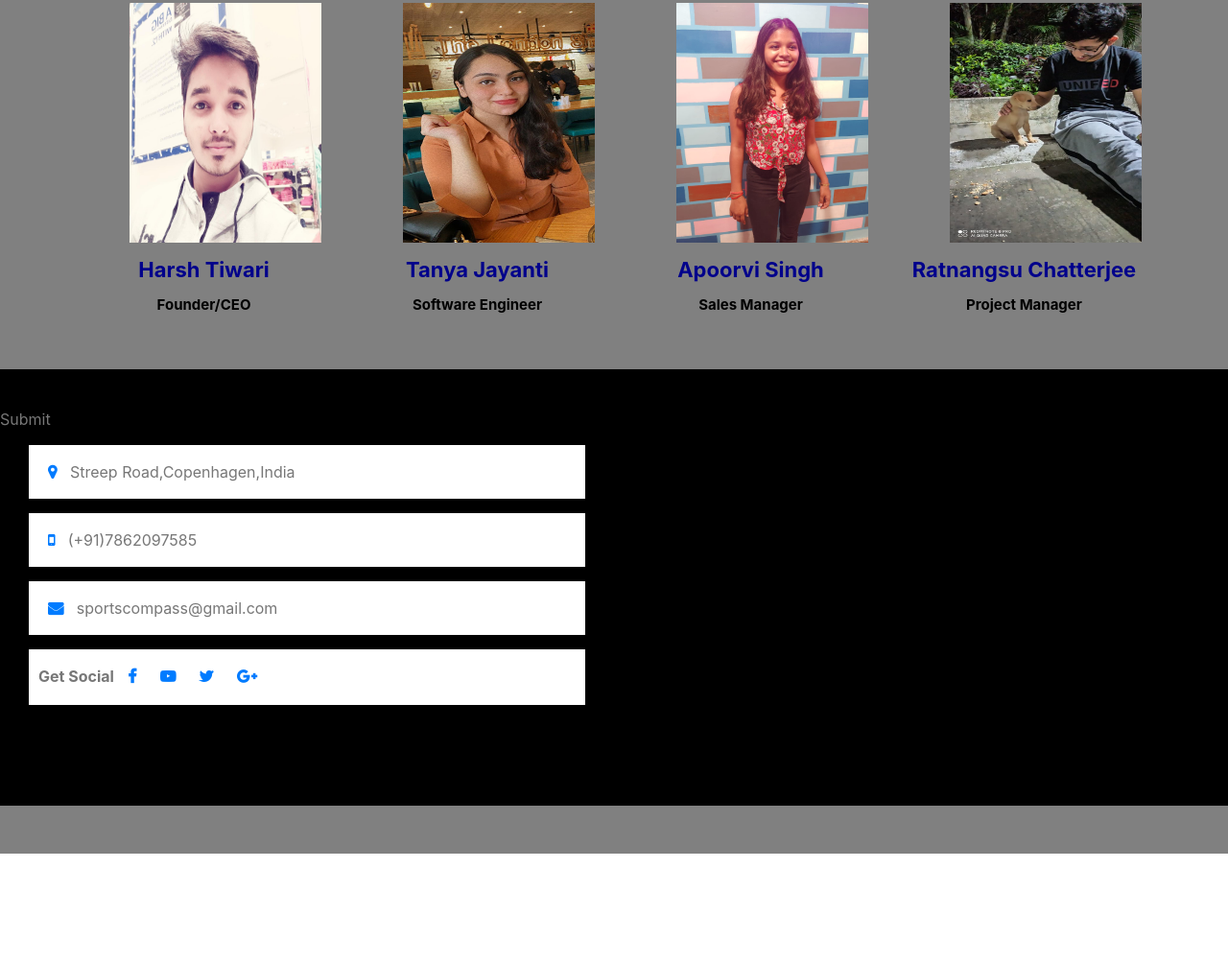
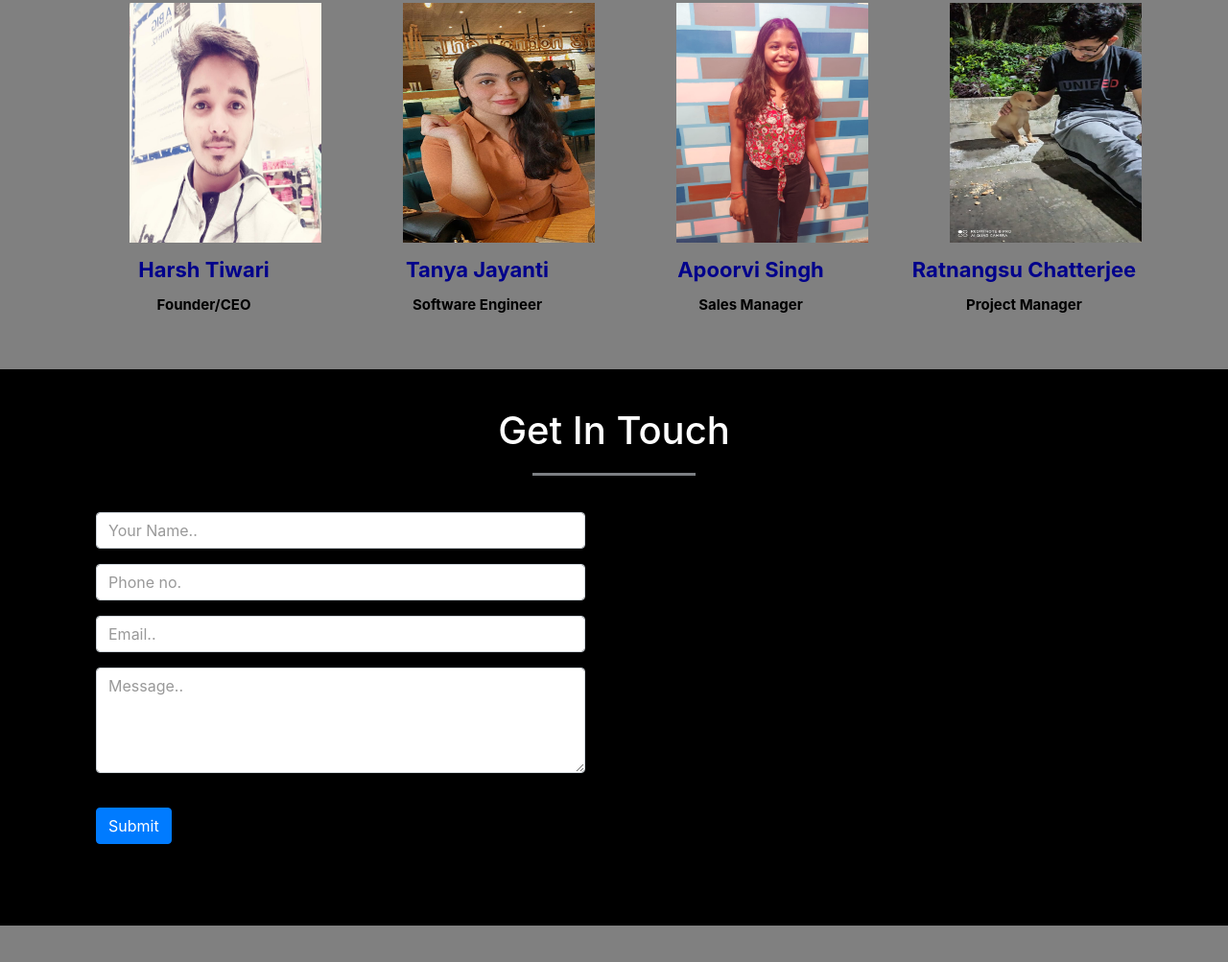
Before and after one commit to harsh1480/harsh.github.io, a plain HTML site: page index.html in a window 1280 px wide. Shown: the part 4934-5937 px from the top of the page at 96% size. Before the commit the page ends 5824 px from the top, so only its background shows below. Drawn offline with nearby package versions, Linux system fonts and the light colour scheme.

Commit message:
Update index.html

```diff
--- a/index.html
+++ b/index.html
@@ -1025,32 +1025,23 @@ We hope you enjoy our products as much as we enjoy offering them to you. If you
 <!------COntact------------>
 <section id="contact">
 
-	   Submit</button>
+	<div class="container">
+		<h1>Get In Touch</h1>
+		<div class="row">
+			<div class="col-md-6">
+				<form class="contact-form">
+				<div class="form-group">
+				<input type="text" class="form-control" placeholder="Your Name..">
+				</div>
+				<div class="form-group">
+				<input type="number" class="form-control" placeholder="Phone no.">
+				</div>
+				<div class="form-group">
+				<input type="email" class="form-control" placeholder="Email..">
+				</div>
+				<div class="form-group">
+				<textarea class="form-control" rows="4" placeholder="Message.."></textarea>
+				</div>
+
+				<button type="submit" class="btn btn-primary">Submit</button>
 				</form>
-			</div>
-			<div class="col-md-6 contact-info">
-				<div class="follow"><b><i class="fa fa-map-marker"></i>  </b>Streep Road,Copenhagen,India</div>
-				<div class="follow"><b><i class="fa fa-mobile"></i>  </b>(+91)7862097585</div>
-				<div class="follow"><b><i class="fa fa-envelope"></i>  </b>sportscompass@gmail.com</div>
-
-
-				<div class="follow"><label><b>Get Social </b></label>
-				<a href="https://www.facebook.com/"><i class="fa fa-facebook"></i></a>
-				<a href="https://www.youtube.com/"><i class="fa fa-youtube-play"></i></a>
-				<a href="https://twitter.com/login"><i class="fa fa-twitter"></i></a>
-				<a href="https://myaccount.google.com/"><i class="fa fa-google-plus"></i></a>
-
-				</div>
-			</div>
-
-		</div>
-
-	</div>
-
-</section>
-<div class="footer-bottom">
-	&copy; gracyindustries ! designed by Harsh Tiwari
-</div>
-
-</body>
-</html>
```
